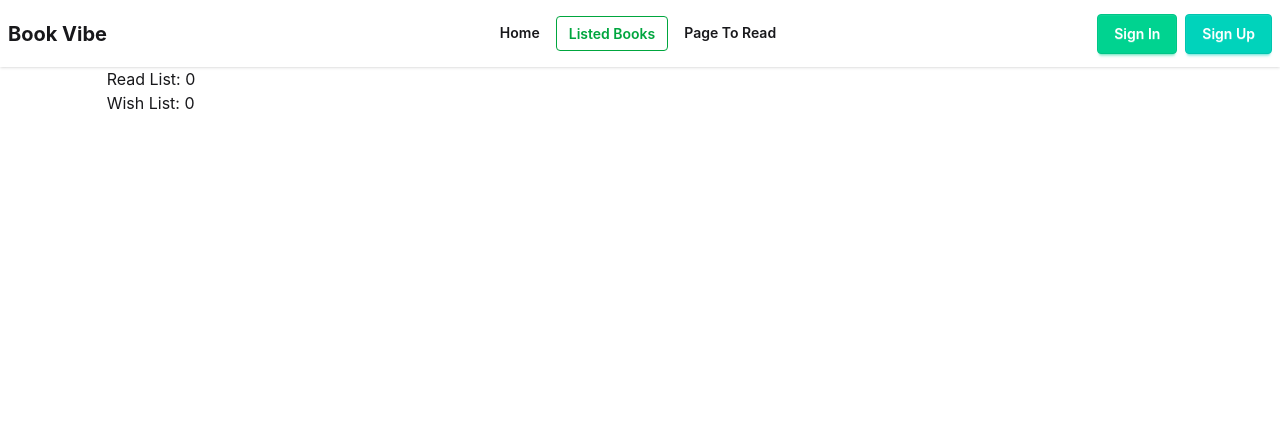
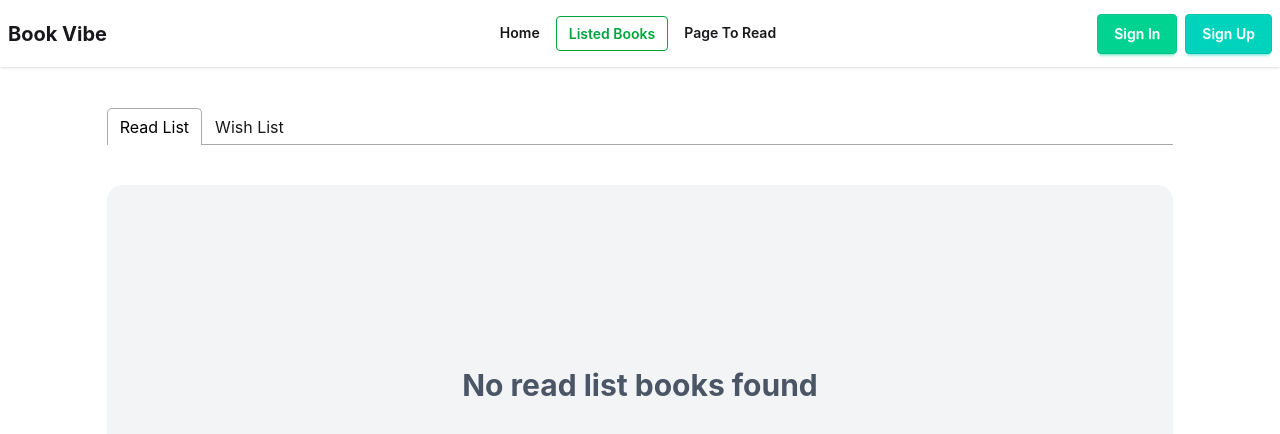
Before and after one commit to ashrafulhoda789/book-vibe-react-project-PH, a React (Vite) app: page /books in a window 1280 px wide. Shown: the top 434 px of the page. Built offline with nearby package versions, Linux system fonts and the light colour scheme.

Commit message:
data add to read list and wish list

```diff
--- a/package.json
+++ b/package.json
@@ -15,6 +15,7 @@
     "react-dom": "^19.2.4",
     "react-icons": "^5.6.0",
     "react-router": "^7.14.0",
+    "react-tabs": "^6.1.1",
     "react-toastify": "^11.0.5",
     "tailwindcss": "^4.2.2"
   },
--- /dev/null
+++ b/src/components/listedBooks/ListedReadList.jsx
@@ -0,0 +1,26 @@
+import React, { useContext } from 'react';
+import { BookContext } from '../../context/BookContext';
+import BookCard from '../ui/BookCard';
+
+const ListedReadList = () => {
+
+    const { readList } = useContext(BookContext);
+
+    if(readList.length === 0){
+        return (
+            <div className='h-[50vh] bg-gray-100 flex items-center justify-center my-10 rounded-2xl'>
+                <h2 className='text-gray-600 font-bold text-3xl'>No read list books found</h2>
+            </div>
+        )
+    }
+
+    return (
+        <div className='grid grid-cols-1 md:grid-cols-2 lg:grid-cols-3'>
+            {
+                readList.map((book, index) => <BookCard key={index} book={book}></BookCard>)
+            }
+        </div>
+    );
+};
+
+export default ListedReadList;
--- /dev/null
+++ b/src/components/listedBooks/ListedWishList.jsx
@@ -0,0 +1,26 @@
+import React, { useContext } from 'react';
+import { BookContext } from '../../context/BookContext';
+import BookCard from '../ui/BookCard';
+
+const ListedWishList = () => {
+
+    const { wishList } = useContext(BookContext);
+
+    if(wishList.length === 0){
+        return (
+            <div className='h-[50vh] bg-gray-100 flex items-center justify-center my-10 rounded-2xl'>
+                <h2 className='text-gray-600 font-bold text-3xl'>No wish list books found</h2>
+            </div>
+        )
+    }
+
+    return (
+        <div>
+            {
+                wishList.map((book, index) => <BookCard key={index} book={book}></BookCard>)
+            }
+        </div>
+    );
+};
+
+export default ListedWishList;
--- a/src/context/BookContext.jsx
+++ b/src/context/BookContext.jsx
@@ -5,7 +5,7 @@ export const BookContext = createContext();
 
 const BookProvider = ({children}) => {
 
-    const [storedBooks, setStoredBooks] = useState([]);
+    const [readList, setReadList] = useState([]);
     const [wishList, setWishList] = useState([]);
 
     const handleMarkAsRead = (currentBook) =>{
@@ -23,13 +23,13 @@ const BookProvider = ({children}) => {
         //     return;
         // }
 
-        const isExistBook = storedBooks.find(book => book.bookId == currentBook.bookId)
+        const isExistBook = readList.find(book => book.bookId == currentBook.bookId)
 
         if(isExistBook){
             toast.warn('The book is already exist in Read List');
         }
         else{
-            setStoredBooks([...storedBooks, currentBook]);
+            setReadList([...readList, currentBook]);
             toast.success(`${currentBook.bookName} is added to Read List`)
         }
 
@@ -43,7 +43,7 @@ const BookProvider = ({children}) => {
         // step 4: add the book to the array or collection
         // console.log(bookId);
 
-        const isExistInReadList = storedBooks.find(book => book.bookId == currentBook.bookId);
+        const isExistInReadList = readList.find(book => book.bookId == currentBook.bookId);
 
         if(isExistInReadList){
             toast('This book already in Read list');
@@ -57,13 +57,13 @@ const BookProvider = ({children}) => {
         }
         else{
             setWishList([...wishList, currentBook]);
-            toast.success(`${currentBook.bookName} is added`)
+            toast.success(`${currentBook.bookName} is added to wish list`)
         }
 
     }
 
     const data = {
-        storedBooks, setStoredBooks, handleMarkAsRead,
+        readList, setReadList, handleMarkAsRead,
         wishList, setWishList, handleWishList
     };
 
--- a/src/pages/bookDetails/BookDetails.jsx
+++ b/src/pages/bookDetails/BookDetails.jsx
@@ -1,4 +1,4 @@
-import React, { useState } from 'react';
+import React from 'react';
 import { useContext } from 'react';
 import { useLoaderData, useParams } from 'react-router';
 import { BookContext } from '../../context/BookContext';
--- a/src/pages/books/Books.jsx
+++ b/src/pages/books/Books.jsx
@@ -1,14 +1,30 @@
 import React, { useContext } from 'react';
 import { BookContext } from '../../context/BookContext';
+import { Tab, Tabs, TabList, TabPanel } from 'react-tabs';
+import 'react-tabs/style/react-tabs.css';
+import ListedReadList from '../../components/listedBooks/ListedReadList';
+import ListedWishList from '../../components/listedBooks/ListedWishList';
 
 const Books = () => {
-    const { storedBooks, wishList } = useContext(BookContext);
-    console.log(storedBooks, wishList);
+    // const { readList, wishList } = useContext(BookContext);
+    // console.log(storedBooks, wishList);
 
     return (
-        <div className='w-10/12 mx-auto'>
-            <h2>Read List: {storedBooks.length}</h2>
-            <h2>Wish List: {wishList.length}</h2>
+        <div className='w-10/12 mx-auto my-10'>
+
+            <Tabs>
+                <TabList>
+                    <Tab>Read List</Tab>
+                    <Tab>Wish List</Tab>
+                </TabList>
+
+                <TabPanel>
+                    <ListedReadList></ListedReadList>
+                </TabPanel>
+                <TabPanel>
+                    <ListedWishList></ListedWishList>
+                </TabPanel>
+            </Tabs>
         </div>
     );
 };
```
Also changed, not shown: 1 other file (tests, documents, lock files or other folders).
